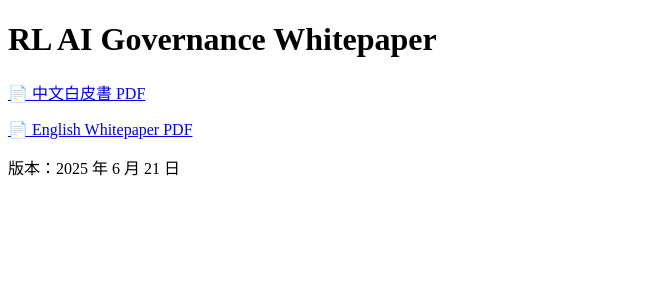
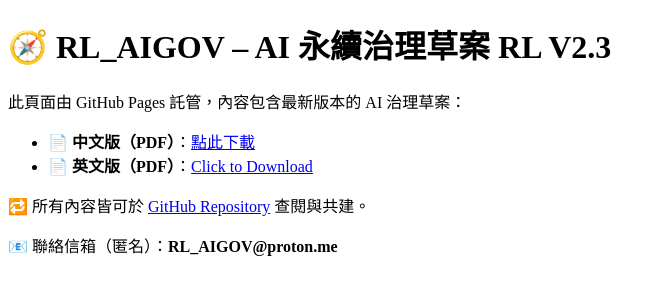
Before and after one commit to RL-AIGOV/rl-governance, a plain HTML site: page index.html in a window 1280 px wide. Shown: the whole page, without its empty margins (0-666 px from the left). Drawn offline with Linux system fonts and the light colour scheme.

Commit message:
Add files via upload

```diff
--- a/index.html
+++ b/index.html
@@ -1,22 +1,20 @@
+
 <!DOCTYPE html>
-<html lang="en">
+<html lang="zh-Hant">
 <head>
   <meta charset="UTF-8">
-  <title>AI Governance Whitepaper</title>
-  <meta name="viewport" content="width=device-width, initial-scale=1.0">
-  <!-- Google Analytics -->
-  <script async src="https://www.googletagmanager.com/gtag/js?id=G-6351PV4RT2"></script>
-  <script>
-    window.dataLayer = window.dataLayer || [];
-    function gtag(){dataLayer.push(arguments);}
-    gtag('js', new Date());
-    gtag('config', 'G-6351PV4RT2');
-  </script>
+  <title>RL_AIGOV – AI 永續治理草案 (RL V2.3)</title>
 </head>
 <body>
-  <h1>RL AI Governance Whitepaper</h1>
-  <p><a href="RL_AI_Governance_Whitepaper_zh.pdf">📄 中文白皮書 PDF</a></p>
-  <p><a href="RL_AI_Governance_Whitepaper_en.pdf">📄 English Whitepaper PDF</a></p>
-  <p>版本：2025 年 6 月 21 日</p>
+  <h1>🧭 RL_AIGOV – AI 永續治理草案 RL V2.3</h1>
+  <p>此頁面由 GitHub Pages 託管，內容包含最新版本的 AI 治理草案：</p>
+
+  <ul>
+    <li>📄 <strong>中文版（PDF）</strong>：<a href="https://ipfs.io/ipfs/bafybeia7rcbfxlzcywdg4hn5niv2bv3lareyscpynakquzldhfu3oo5x6u" target="_blank">點此下載</a></li>
+    <li>📄 <strong>英文版（PDF）</strong>：<a href="https://ipfs.io/ipfs/bafybeiblf6g3fb25rddaaw3i2b4pqtykacmqzmgwsxengjtyjm4b6zib4i" target="_blank">Click to Download</a></li>
+  </ul>
+
+  <p>🔁 所有內容皆可於 <a href="https://github.com/RL-AIGOV/rl-governance" target="_blank">GitHub Repository</a> 查閱與共建。</p>
+  <p>📧 聯絡信箱（匿名）：<strong>RL_AIGOV@proton.me</strong></p>
 </body>
 </html>
```
